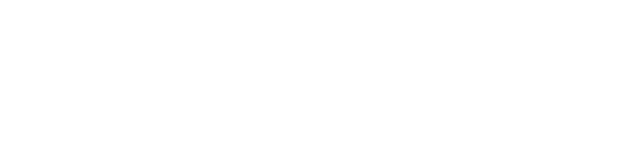
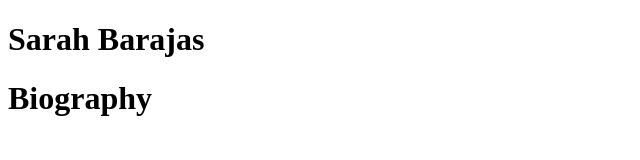
Before and after one commit to SarahBarajas/Moduel2Assignment, a plain HTML site: page index.html in a window 1280 px wide. Shown: the whole page, without its empty margins (0-640 px from the left). Drawn offline with Linux system fonts and the light colour scheme.

Commit message:
bio section

```diff
--- a/index.html
+++ b/index.html
@@ -5,3 +5,5 @@
     <title>Sarah Barajas personal portfolio</title>
 </head>
 <body>
+    <h1>Sarah Barajas</h1>
+    <h1> Biography </h1> <!-- Bio section -->
```
